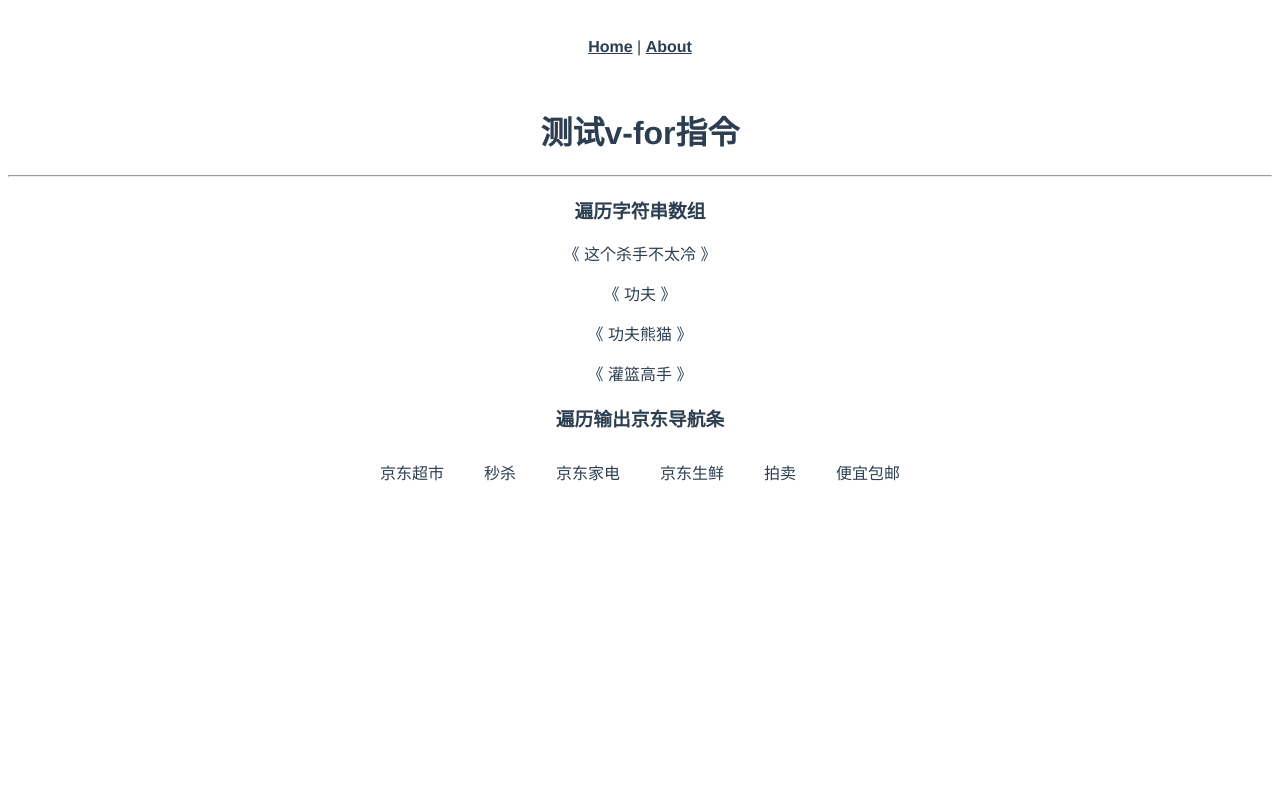
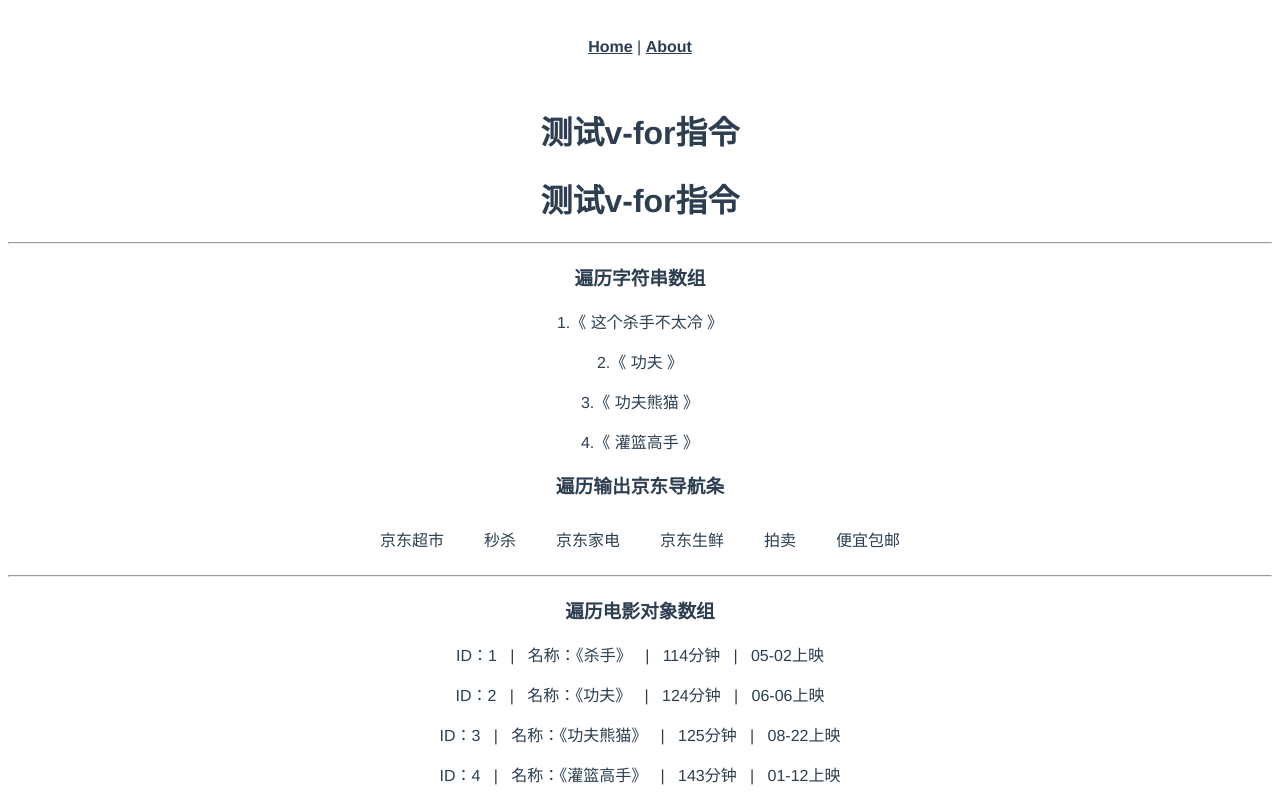
Before and after one commit to MrChen8496/code2302, a Vue app in the folder day02/demo/vue-project/: page /for in a window 1280 px wide. Built offline with nearby package versions, Linux system fonts and the light colour scheme.

Commit message:
2023年5月29日18:01:43 - v-for   :key

```diff
--- a/day02/demo/vue-project/src/views/For.vue
+++ b/day02/demo/vue-project/src/views/For.vue
@@ -1,15 +1,25 @@
 <template>
   <div>
-    <h1>测试v-for指令</h1>
+    <h1 v-for="item in 2" :key="item">测试v-for指令</h1>
 
     <hr>
     <h3>遍历字符串数组</h3>
-    <p v-for="item in names" :key="item">《 {{item}} 》</p>
+    <p v-for="item,i in names" :key="item">{{i+1}}.《 {{item}} 》</p>
 
     <h3>遍历输出京东导航条</h3>
     <div class="tabs">
       <div v-for="item in tabs" :key="item">{{item}}</div>
     </div>
+
+    <hr>
+    <h3>遍历电影对象数组</h3>
+    <p v-for="item in movies" :key="item.id">
+      ID：{{item.id}} &nbsp;&nbsp;|&nbsp;&nbsp;
+      名称：《{{item.name}}》 &nbsp;&nbsp;|&nbsp;&nbsp;
+      {{item.duration}}分钟  &nbsp;&nbsp;|&nbsp;&nbsp;
+      {{item.showingon}}上映
+    </p>
+
   </div>
 </template>
 
@@ -18,7 +28,13 @@
     data() {
       return {
         tabs: ['京东超市', '秒杀', '京东家电', '京东生鲜', '拍卖', '便宜包邮'],
-        names: ['这个杀手不太冷', '功夫', '功夫熊猫', '灌篮高手']
+        names: ['这个杀手不太冷', '功夫', '功夫熊猫', '灌篮高手'],
+        movies: [
+          {id:1, name:'杀手', duration:114, showingon: '05-02'},
+          {id:2, name:'功夫', duration:124, showingon: '06-06'},
+          {id:3, name:'功夫熊猫', duration:125, showingon: '08-22'},
+          {id:4, name:'灌篮高手', duration:143, showingon: '01-12'}
+        ]
       }
     },
   }
```
Also changed, not shown: 2 other files (tests, documents, lock files or other folders).
